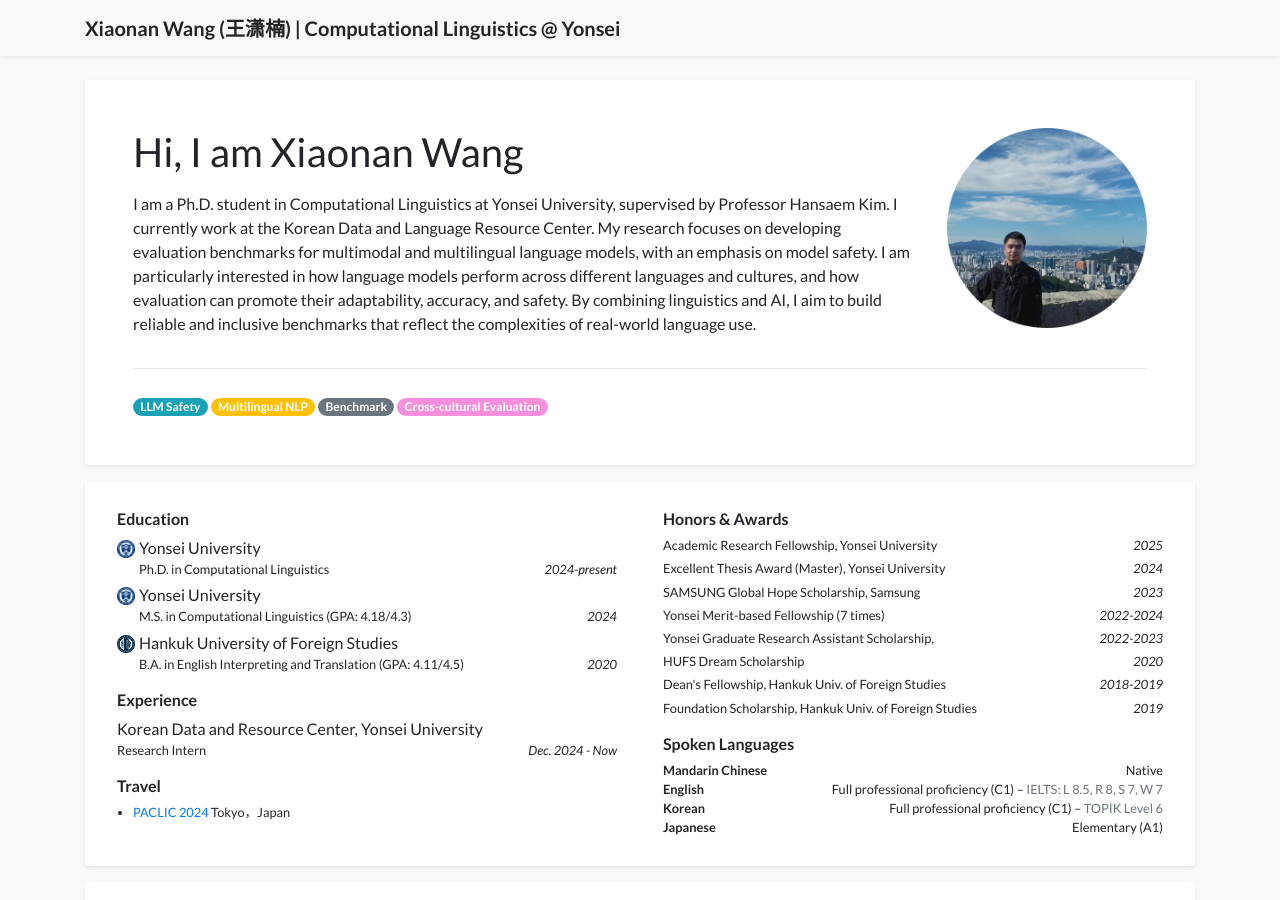
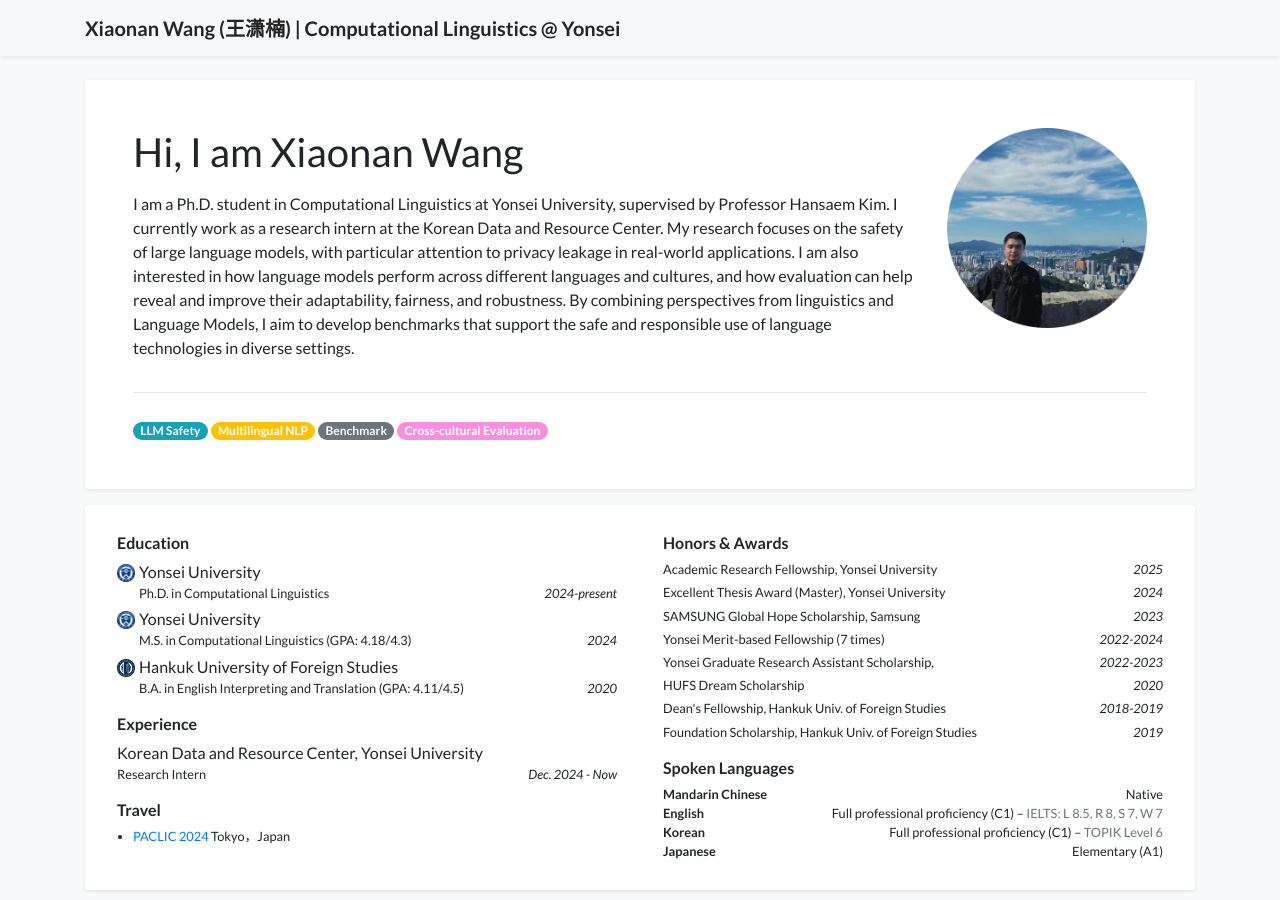
Before and after one commit to wangxiaonan-git/wangxiaonan-git.github.io, a Jekyll site: the page built from index.html, in a window 1280 px wide and 900 px high. Built offline with Jekyll 4.4.1, drawn with Linux system fonts in a browser that asks for light colours; a style sheet for code colours, icons or effects is not loaded.

Commit message:
Update profile.yml

```diff
--- a/_data/profile.yml
+++ b/_data/profile.yml
@@ -19,7 +19,7 @@ email: "nan @ yonsei.ac.kr"
 # orcid: 0000-0000-0000-0000
 
 short_bio: >-
-  I am a Ph.D. student in Computational Linguistics at Yonsei University, supervised by Professor Hansaem Kim. I currently work at the Korean Data and Language Resource Center. My research focuses on developing evaluation benchmarks for multimodal and multilingual language models, with an emphasis on model safety. I am particularly interested in how language models perform across different languages and cultures, and how evaluation can promote their adaptability, accuracy, and safety. By combining linguistics and AI, I aim to build reliable and inclusive benchmarks that reflect the complexities of real-world language use.
+  I am a Ph.D. student in Computational Linguistics at Yonsei University, supervised by Professor Hansaem Kim. I currently work as a research intern at the Korean Data and Resource Center. My research focuses on the safety of large language models, with particular attention to privacy leakage in real-world applications. I am also interested in how language models perform across different languages and cultures, and how evaluation can help reveal and improve their adaptability, fairness, and robustness. By combining perspectives from linguistics and Language Models, I aim to develop benchmarks that support the safe and responsible use of language technologies in diverse settings.
 
 show_portrait: True
 portrait_url: assets/images/photos/photo1-modified.png
```
